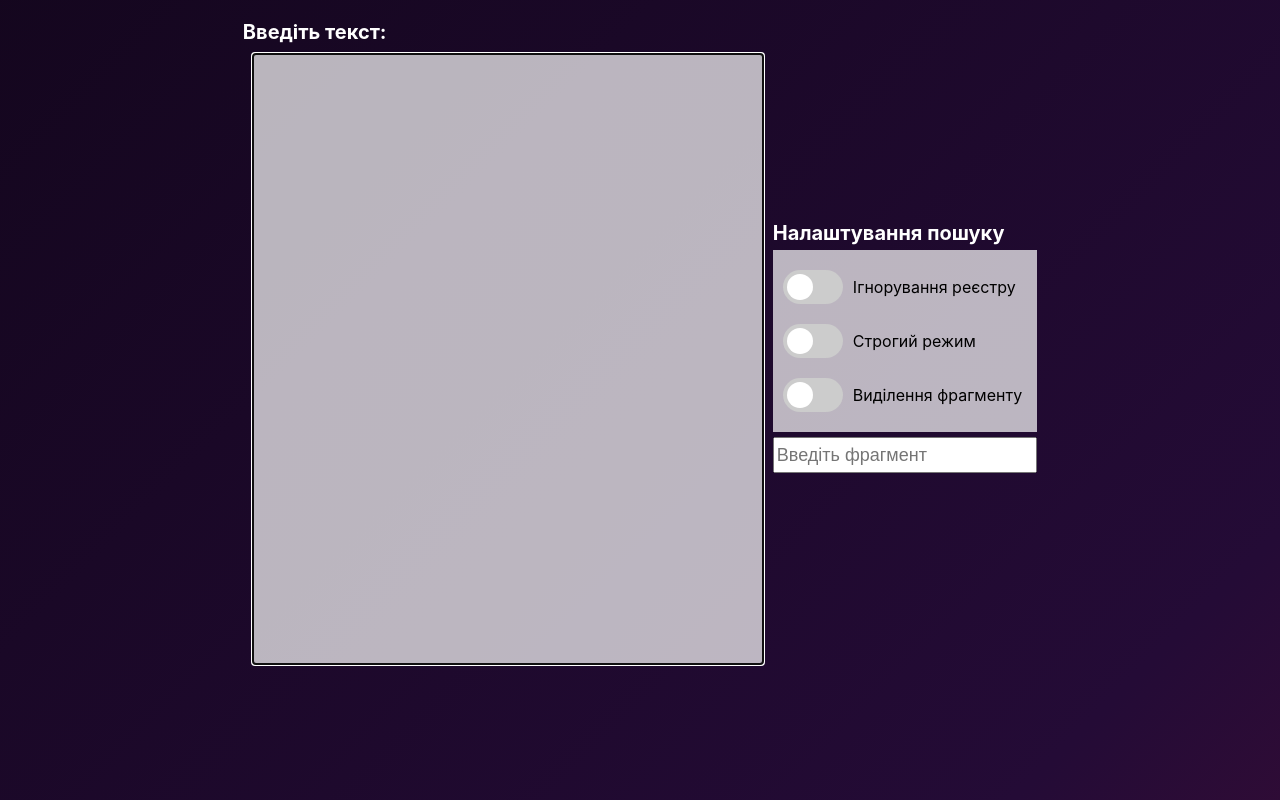
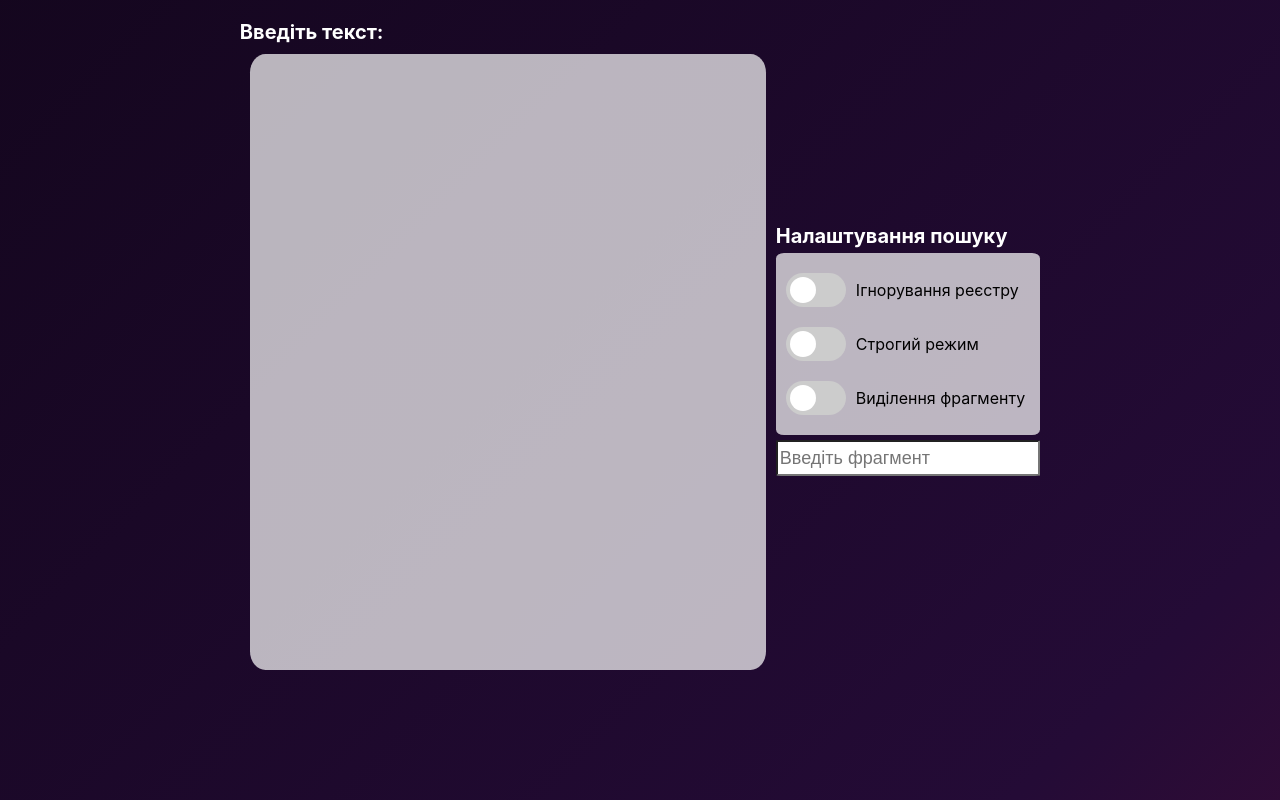
Before and after one commit to Stanislav-Vyhnan/coursework, a React (Create React App) app: page / in a window 1280 px wide. Built offline with nearby package versions, Linux system fonts and the light colour scheme.

Commit message:
In progress

```diff
--- a/src/App.css
+++ b/src/App.css
@@ -4,3 +4,8 @@
     align-items: center;
     padding: 20px;
 }
+
+div,
+input {
+    border-radius: 3%;
+}
--- a/src/components/Button/index.jsx
+++ b/src/components/Button/index.jsx
@@ -1,14 +1,18 @@
 import React from 'react';
 import './index.css';
 
-export default function Button({ btnRef, text, search }) {
+export default function Button({ data }) {
     return (
         <div className="btn">
             <label className="switch">
-                <input type="checkbox" ref={btnRef} onClick={search} />
+                <input
+                    type="checkbox"
+                    ref={data.btnRef}
+                    onClick={data.search}
+                />
                 <span className="slider round"></span>
             </label>
-            <span>{text}</span>
+            <span>{data.text}</span>
         </div>
     );
 }
--- a/src/components/Main/checkRef.js
+++ b/src/components/Main/checkRef.js
@@ -1,17 +1,36 @@
-export default function checkRef(str, frag, ref) {
-    const copyStr = ref[0] ? str.toLowerCase() : str;
+export default function checkRef(org, frag, ref) {
+    const copyStr = ref[0] ? org.toLowerCase() : org;
     const copyFrag = ref[0] ? frag.toLowerCase() : frag;
+    let result;
+
     if (ref[1]) {
         const changeStr = copyStr
             .replace(/([ ])/g, '|')
-            .replace(/([!.])/g, '|$1')
+            .replace(/([!?])/g, '|$1')
+            .replace(/([.]{1,})/g, '|$1')
             .split('|');
-        return includ(changeStr, copyFrag, str);
+        result = includ(changeStr, copyFrag);
     } else {
-        return includ(copyStr, copyFrag, str);
+        result = includ(copyStr, copyFrag);
     }
+
+    if (!result) return org;
+    return `<span>${ref[2] ? selection(org, frag, ref[0]) : org}</span>`;
 }
 
-const includ = (el, frag, original) => {
-    return el.includes(frag) ? `<span>${original}</span>` : original;
+const includ = (copy, copyfrag) => {
+    return copy.includes(copyfrag);
 };
+
+const selection = (str, frag, toCase) => {
+    const regex = new RegExp('(' + [frag] + ')', 'g' + [toCase ? 'i' : '']);
+
+    const result = str.replace(regex, '<span id="black">$1</span>');
+
+    return result;
+};
+/*
+
+? `<span>${org}</span>` : org;
+
+*/
--- a/src/components/Main/index.css
+++ b/src/components/Main/index.css
@@ -12,7 +12,7 @@ main {
     background: rgba(255, 255, 255, 0.7);
     font-size: 20px;
     margin: 10px;
-    padding: 5px;
+    padding: 8px;
     overflow: auto;
     color: black;
 }
@@ -25,3 +25,7 @@ b {
     font-size: 20px;
     color: white;
 }
+
+#black {
+    font-weight: 900;
+}
--- a/src/components/Main/index.jsx
+++ b/src/components/Main/index.jsx
@@ -11,7 +11,20 @@ export default function WriteTxt() {
     const strictRef = useRef(false);
     const selFragmRef = useRef(false);
 
-    useEffect(() => textRef.current.focus());
+    useEffect(() => {
+        const data = JSON.parse(localStorage.getItem('data'));
+        const text = localStorage.getItem('text');
+        if (data) {
+            regRef.current.checked = data.refs[0];
+            strictRef.current.checked = data.refs[1];
+            selFragmRef.current.checked = data.refs[2];
+
+            fragmentRef.current.value = data.fragment;
+        }
+        if (text) {
+            textRef.current.innerHTML = text;
+        }
+    }, []);
 
     const search = () => {
         const refChecked = [
@@ -20,25 +33,47 @@ export default function WriteTxt() {
             selFragmRef.current.checked,
         ];
 
-        const textSplited = textRef.current.textContent
-            .replace(/([.?!])\s*(?=[A-ZА-ЯІ])/g, '$1|')
-            .split('|');
+        const fragment = fragmentRef.current.value;
 
-        const fragment = fragmentRef.current.value;
-        if (fragment === '') return;
+        if (fragment === '') {
+            setLocalStorage(fragment, refChecked);
+            reset();
+            return;
+        }
 
-        const result = textSplited.map((el) => {
-            return checkRef(el, fragment, refChecked);
-        });
+        const textSplited = textRef.current.textContent.replace(
+            /([.!?])\s*(?=[A-ZА-ЯІ])/g,
+            '$1|'
+        );
 
-        textRef.current.innerHTML = result.join(' ');
+        const result = textSplited
+            .split('|')
+            .map((el) => {
+                return checkRef(el, fragment, refChecked);
+            })
+            .join(' ');
+
+        textRef.current.innerHTML = result;
+
+        localStorage.setItem('text', result);
+        setLocalStorage(fragment, refChecked);
     };
 
     const reset = () => {
         const text = textRef.current.textContent;
         textRef.current.innerHTML = text;
     };
+    const setLocalStorage = (fragment, refs) => {
+        const data = {
+            fragment: fragment,
+            refs: refs,
+        };
+        localStorage.setItem('data', JSON.stringify(data));
+    };
 
+    const setLocalText = () => {
+        localStorage.setItem('text', textRef.current.textContent);
+    };
     return (
         <main>
             <div>
@@ -48,9 +83,10 @@ export default function WriteTxt() {
                     className="writeTxt"
                     ref={textRef}
                     contentEditable="true"
+                    onInput={setLocalText}
                 />
             </div>
-            <div className="serch">
+            <div className="serch" onMouseLeave={reset} onMouseEnter={search}>
                 <b>Налаштування пошуку</b>
                 <SettingsSearch
                     {...{ regRef, strictRef, selFragmRef, search }}
--- a/src/components/SettingsSearch/index.jsx
+++ b/src/components/SettingsSearch/index.jsx
@@ -8,26 +8,26 @@ export default function SettingsSearch({
     selFragmRef,
     search,
 }) {
-    const firstBtn = {
-        btnRef: regRef,
-        text: 'Ігнорування реєстру',
-        search,
-    };
-    const secondBtn = {
-        btnRef: strictRef,
-        text: 'Строгий режим',
-        search,
-    };
-    const ThirdBtn = {
-        btnRef: selFragmRef,
-        text: 'Виділення фрагменту',
-        search,
-    };
+    const dataSettings = [
+        {
+            id: 1,
+            data: { btnRef: regRef, text: 'Ігнорування реєстру', search },
+        },
+        {
+            id: 2,
+            data: { btnRef: strictRef, text: 'Строгий режим', search },
+        },
+        {
+            id: 3,
+            data: { btnRef: selFragmRef, text: 'Виділення фрагменту', search },
+        },
+    ];
+
     return (
         <div className="settings">
-            <Button {...firstBtn} />
-            <Button {...secondBtn} />
-            <Button {...ThirdBtn} />
+            {dataSettings.map((el) => (
+                <Button key={el.id} data={el.data} />
+            ))}
         </div>
     );
 }
```
